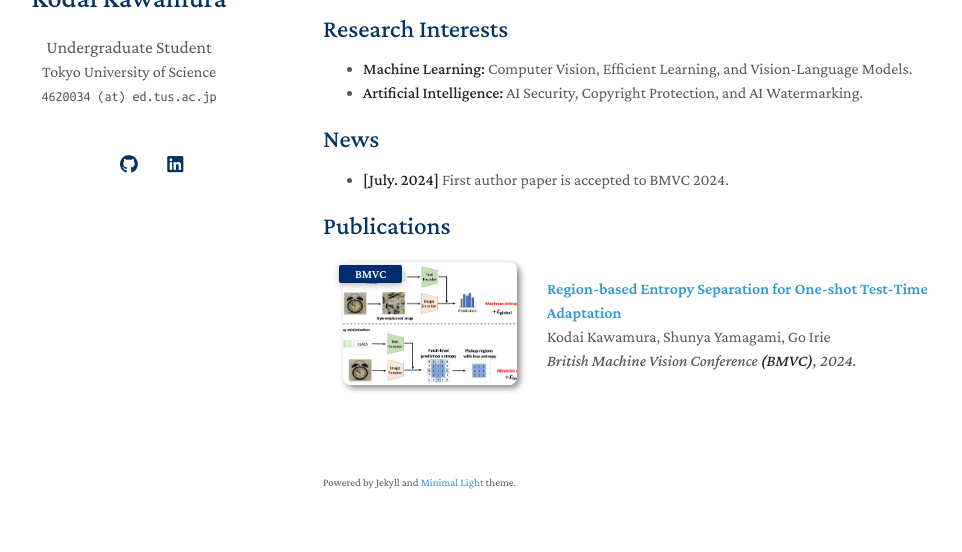
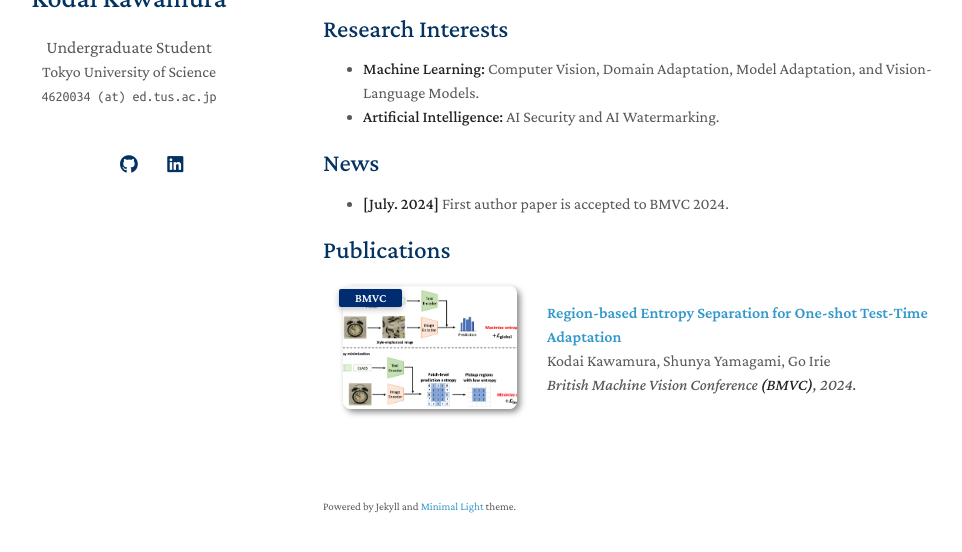
Before and after one commit to kodaikawamura/kodaikawamura, a Jekyll site: the page built from index.md, in a window 1280 px wide, cut to the strip 206-758 px from the top of the page. Shown: the whole strip, without its empty margins (147-1109 px from the left). Built offline with Jekyll 4.4.1, drawn with Linux system fonts in a browser that asks for light colours; a style sheet for code colours, icons or effects is not loaded; our own code applies the rules of GitHub Pages for plain Markdown files.

Commit message:
Update index.md

```diff
--- a/index.md
+++ b/index.md
@@ -10,8 +10,8 @@ I am an undergraduate student at Tokyo University of Science in Japan, graduatin
 
 ## Research Interests
 
-- **Machine Learning:** Computer Vision, Efficient Learning, and Vision-Language Models.
-- **Artificial Intelligence:** AI Security, Copyright Protection, and AI Watermarking.
+- **Machine Learning:** Computer Vision, Domain Adaptation, Model Adaptation, and Vision-Language Models.
+- **Artificial Intelligence:** AI Security and AI Watermarking.
 
 ## News
 - **[July. 2024]** First author paper is accepted to BMVC 2024.
```
